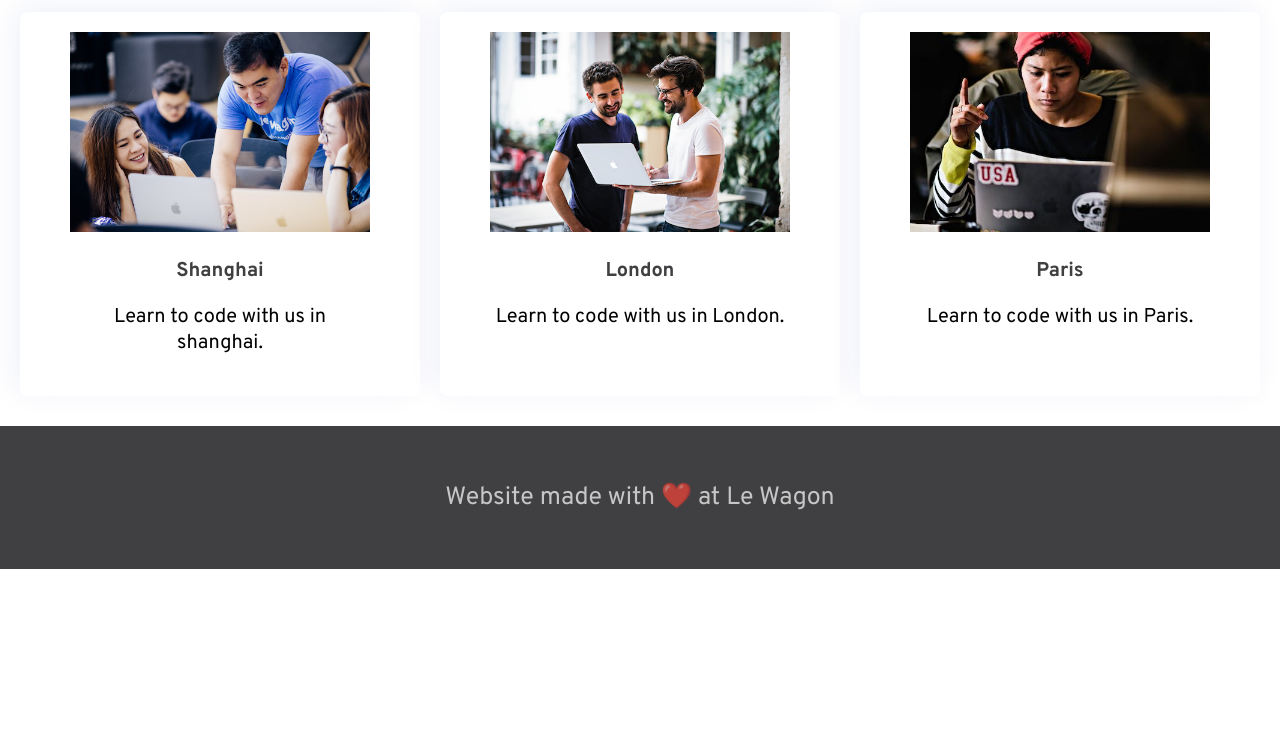
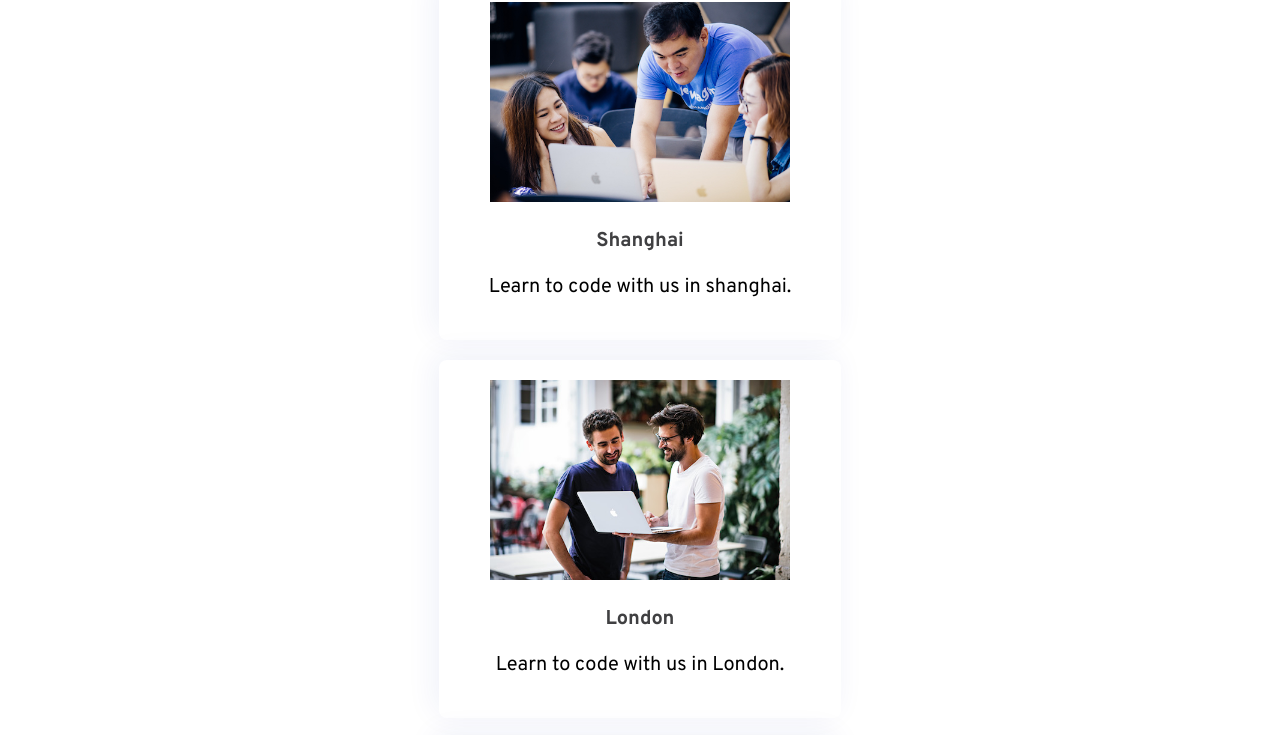
Before and after one commit to AbisoyeOnanuga/landingpg, a plain HTML site: page templates/index.html in a window 1280 px wide. Shown: the part 500-1235 px from the top of the page. Before the commit the page ends 1069 px from the top, so only its background shows below. Drawn offline with Linux system fonts and the light colour scheme; a web font is replaced by a local one.

Commit message:
update css responsive

```diff
--- a/static/styles.css
+++ b/static/styles.css
@@ -44,6 +44,7 @@ div {
     transition: ease-in-out 0.3s;
     text-decoration: none;
     background-color:#1338b0;
+    color: #CE2FAE;
 }
 .img-circle {
     width: 300px;
@@ -77,7 +78,7 @@ h3 {
 }
 .container {
     display: grid;
-    margin: 30px;
+    margin: auto;
     justify-content: center;
 }
 .cards {
@@ -97,13 +98,41 @@ h3 {
 }
 
 /* ===== MEDIA QUERIES ===== */
+/* Card media queries */
 @media screen and (max-width:1000px) {
     .banner{
         padding: 100px 20px;
     }
-    div.cards {
-        display: grid;
+    .cards {
         grid-template-columns: 1fr;
-        gap: 20px;
+    }
+    .card-white {
+        width: auto;
     }
 }
+
+/* Container media queries */
+@media (min-width: 500px) {
+    .container {
+        width: 400px;
+    }
+}
+@media (min-width: 800px) {
+    .container {
+        width: 600px;
+    }
+}
+@media (min-width: 1000px) {
+    .container {
+        width: 800px;
+    }
+}
+@media (min-width: 1000px) and (max-width: 1300px) {
+    .container {
+        width: 100%;
+        max-width: 1000px;
+    }
+    .cards {
+        grid-template-columns: 1fr;
+    }
+}
```
